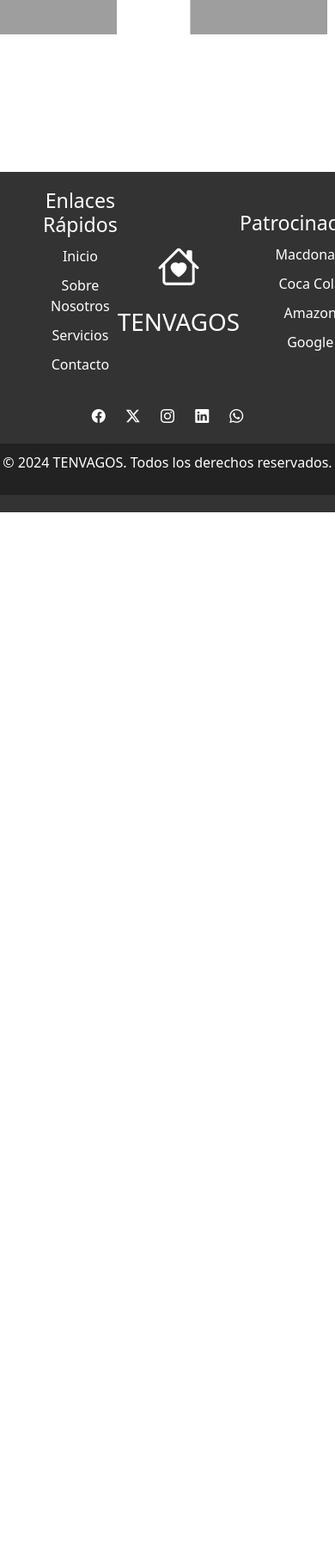
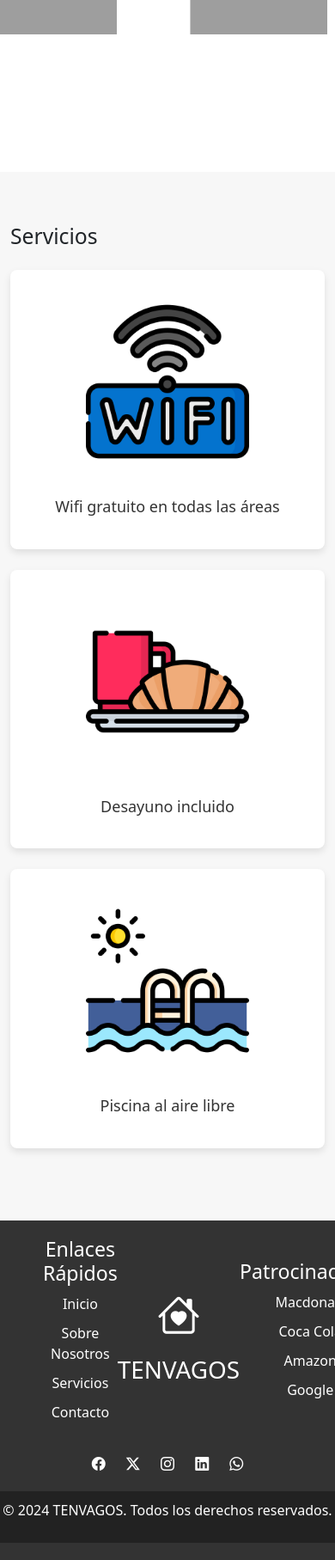
Before and after one commit to Tenvagos/tenvagos-1, a Python web app: template frontend/templates/home.html in a window 390 px wide; the page is wider, and only the part inside the window is pictured. Shown: the part 3405-5220 px from the top of that part at 86% size. Before the commit the page ends 4001 px from the top of that part, so only its background shows below. Run offline with Jinja, Linux system fonts and the light colour scheme; the template is opened without the code that fills it, so the values that code supplies are empty; grey boxes are pictures that could not be loaded.

Commit message:
FRT - 06

```diff
--- a/frontend/static/Styles/style.css
+++ b/frontend/static/Styles/style.css
@@ -15,6 +15,42 @@
 
 
 /* --------------------------------------- ESTILOS LUCAS ---------------------------------------*/
+
+/* --------------------------------------- Servicios - Lucas ---------------------------------------*/
+
+.servicios-section {
+    background-color: #f7f7f7;
+    padding: 60px 0;
+}
+
+.servicios-row {
+    display: flex;
+    flex-wrap: wrap;
+}
+
+.servicio-item {
+    padding: 30px;
+    background-color: #fff;
+    border-radius: 8px;
+    box-shadow: 0px 4px 8px rgba(0, 0, 0, 0.1);
+}
+
+.servicio-img {
+    width: 200px;
+    height: 200px;
+    margin-bottom: 20px;
+    object-fit: cover;
+    border-radius: 20px;
+    border: 5px solid #fff;
+}
+
+.servicio-item h3 {
+    font-size: 18px;
+    margin-top: 15px;
+    color: #333;
+}
+
+/* --------------------------------------- Footer - Lucas ---------------------------------------*/
 
 footer {
     background-color: #333;
--- a/frontend/templates/home.html
+++ b/frontend/templates/home.html
@@ -150,7 +150,32 @@
 
     <!--servicios-->
     <div class="lucas-servicios">
-
+        <section id="servicios" class="servicios-section">
+            <div class="container">
+                <h2 class="mb-4">Servicios</h2>
+                <div class="row servicios-row">
+                    <div class="col-md-4 col-sm-6 mb-4">
+                        <div class="servicio-item text-center">
+                            <img src="../static/img/wifi.jpg" alt="Wifi" class="img-fluid servicio-img">
+                            <h3>Wifi gratuito en todas las áreas</h3>
+                        </div>
+                    </div>
+                    <div class="col-md-4 col-sm-6 mb-4">
+                        <div class="servicio-item text-center">
+                            <img src="../static/img/desayuno.jpg" alt="Desayuno" class="img-fluid servicio-img">
+                            <h3>Desayuno incluido</h3>
+                        </div>
+                    </div>
+                    <div class="col-md-4 col-sm-6 mb-4">
+                        <div class="servicio-item text-center">
+                            <img src="../static/img/piscina.jpg" alt="Piscina" class="img-fluid servicio-img">
+                            <h3>Piscina al aire libre</h3>
+                        </div>
+                    </div>
+                    <!-- si hacen falta mas servicios aca -->
+                </div>
+            </div>
+        </section>
     </div>
     <!--contacto-->
     <div class="gaston">
```
Also changed, not shown: frontend/static/img/desayuno.jpg (added), frontend/static/img/piscina.jpg (added), frontend/static/img/wifi.jpg (added).
